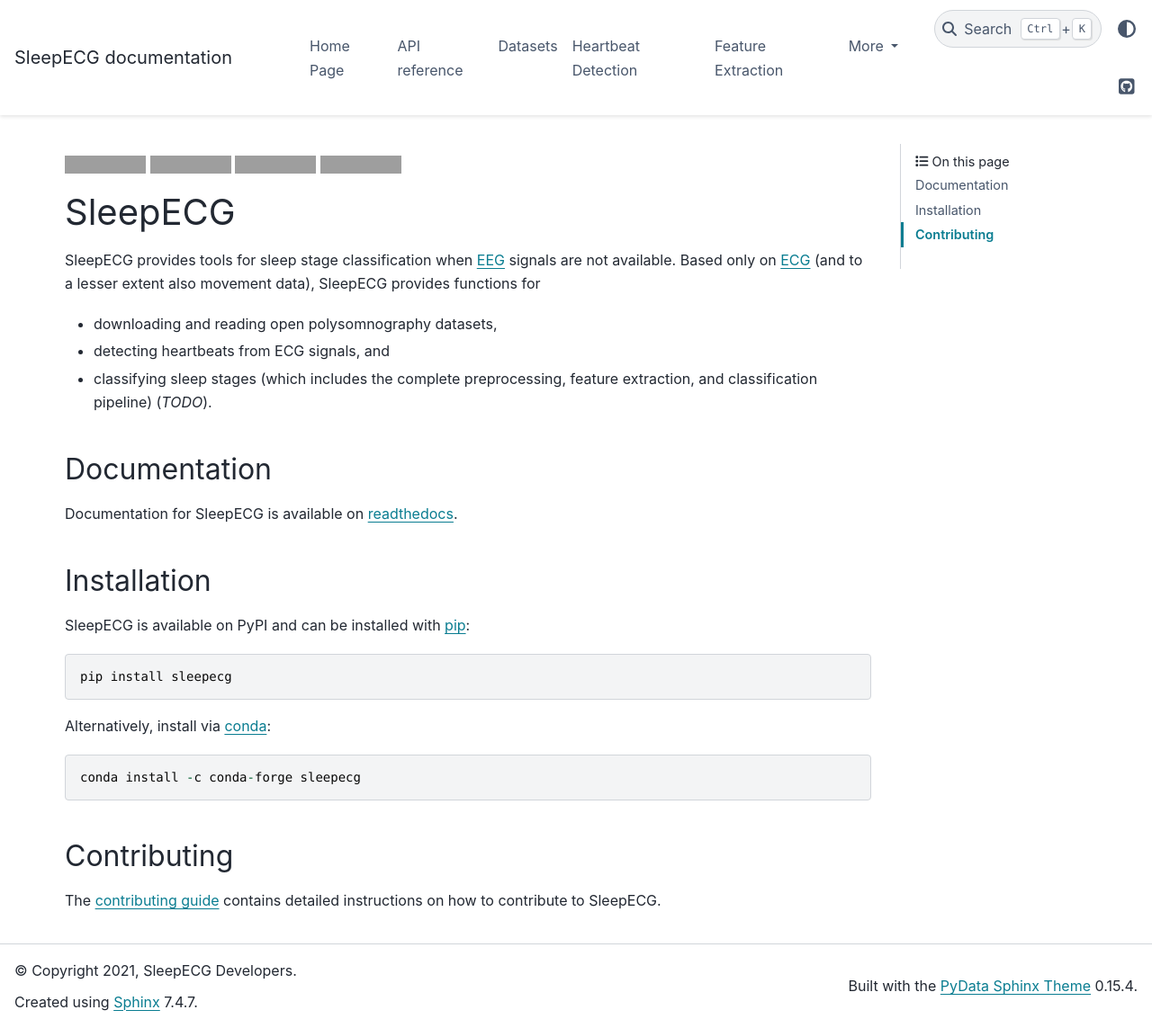
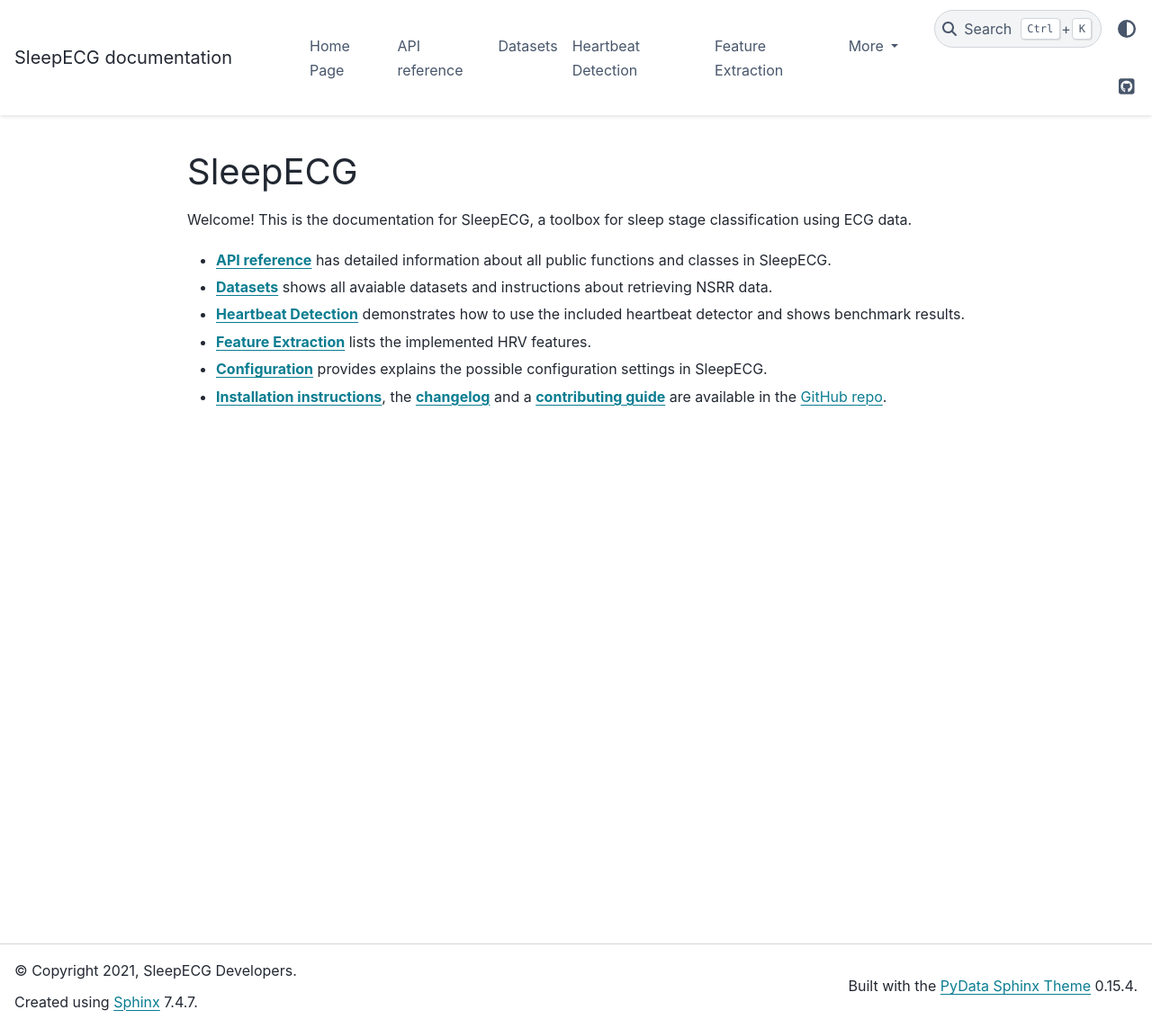
Before and after one commit to cbrnr/sleepecg, a Sphinx documentation site: the page built from doc/source/index.md, in a window 1280 px wide and 1143 px high. Shown: the whole window at 90% size. Built offline with Sphinx 7.4.7 and the PyData theme 0.15.4, drawn with Linux system fonts in a browser that asks for light colours; grey boxes are pictures that could not be loaded.

Commit message:
redo doc index page

````diff
--- a/doc/source/index.md
+++ b/doc/source/index.md
@@ -9,5 +9,12 @@
    Configuration <configuration>
 ```
 
-```{include} ../../README.md
-```
+# SleepECG
+Welcome! This is the documentation for SleepECG, a toolbox for sleep stage classification using ECG data.
+
+- [**API reference**](./api) has detailed information about all public functions and classes in SleepECG.
+- [**Datasets**](./datasets) shows all avaiable datasets and instructions about retrieving NSRR data.
+- [**Heartbeat Detection**](./heartbeat_detection) demonstrates how to use the included heartbeat detector and shows benchmark results.
+- [**Feature Extraction**](./feature_extraction) lists the implemented HRV features.
+- [**Configuration**](./configuration) provides explains the possible configuration settings in SleepECG.
+- [**Installation instructions**](https://github.com/cbrnr/sleepecg#installation), the [**changelog**](https://github.com/cbrnr/sleepecg/blob/main/CHANGELOG.md) and a [**contributing guide**](https://github.com/cbrnr/sleepecg/blob/main/CONTRIBUTING.md) are available in the [GitHub repo](https://github.com/cbrnr/sleepecg).
````
